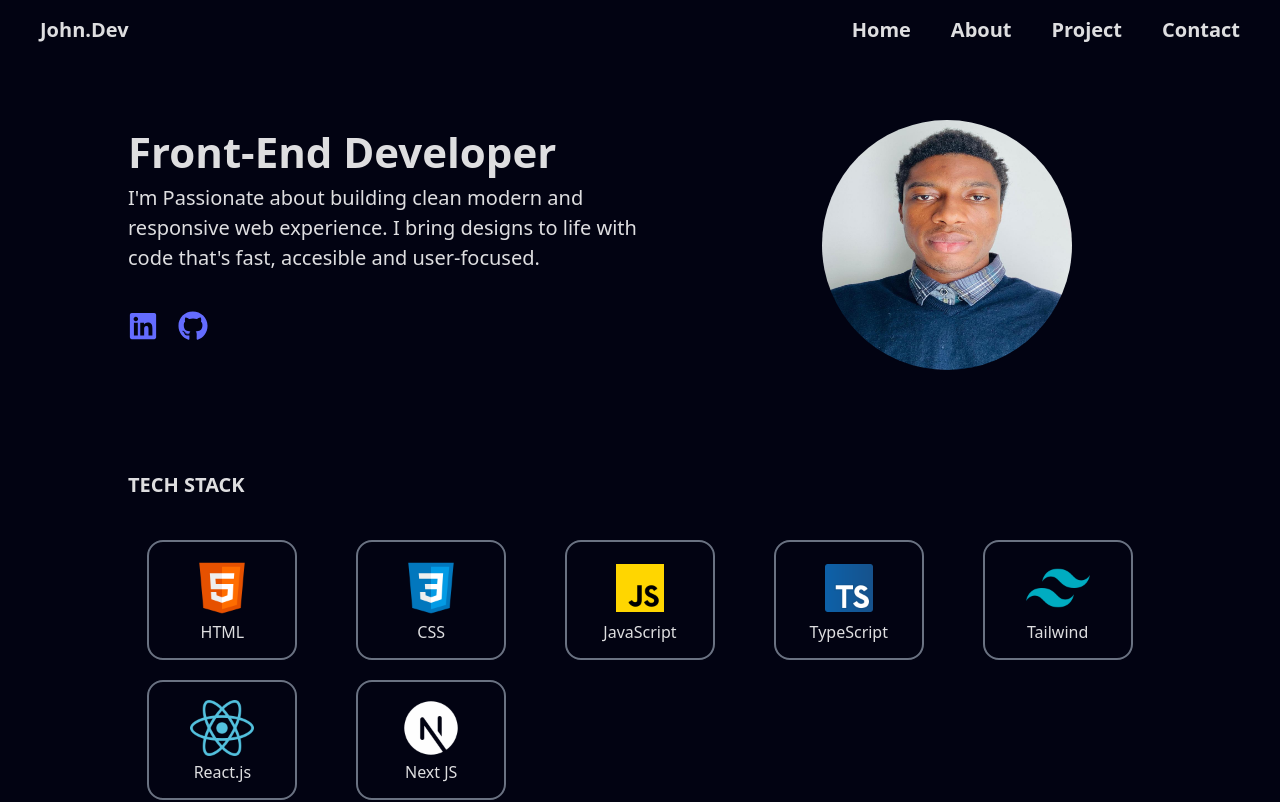
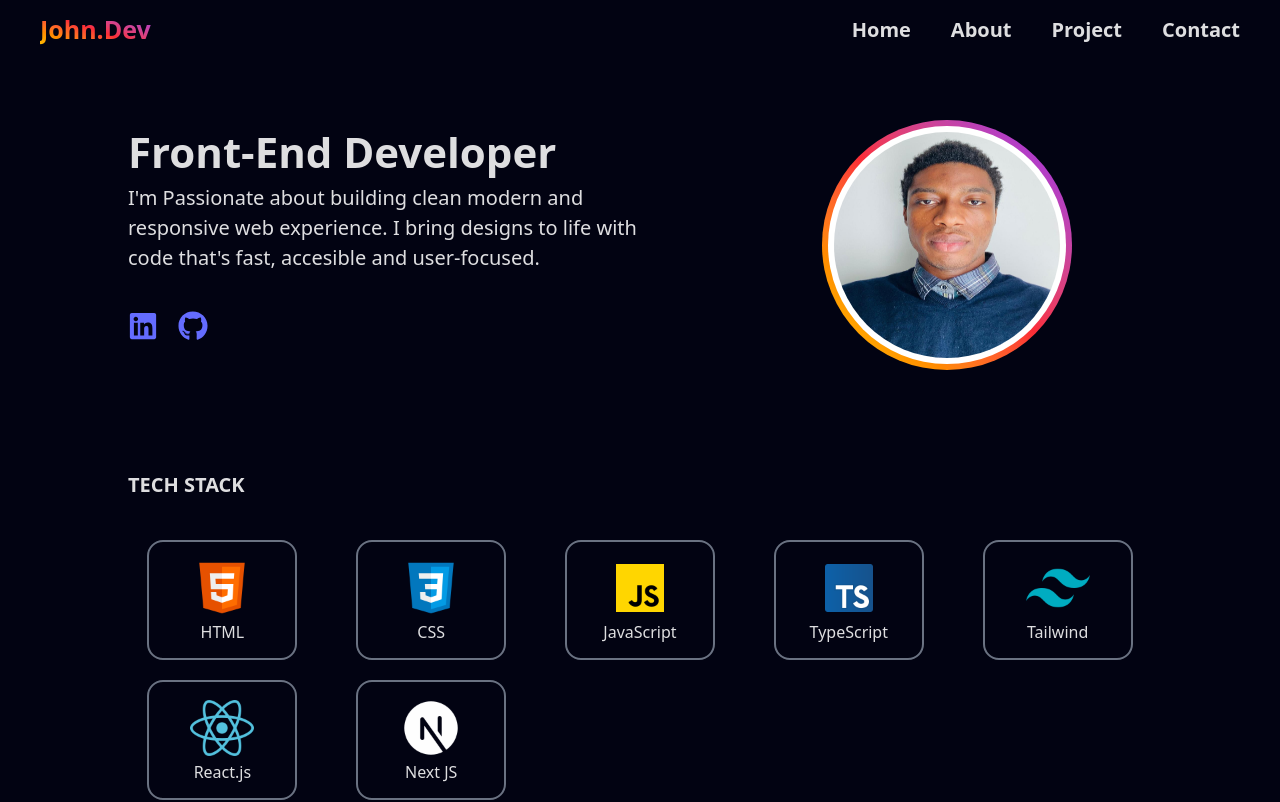
Before and after one commit to Adedejijohn11/Portfolio-vs2, a React (Vite) app: page / in a window 1280 px wide. Shown: the top 802 px of the page. Built offline with nearby package versions, Linux system fonts and the light colour scheme.

Commit message:
update the profile img and log text

```diff
--- a/src/components/home.jsx
+++ b/src/components/home.jsx
@@ -39,12 +39,14 @@ const Home = () => {
           </div>
           {/* Image */}
           <div className="h-full w-full md:w-[40%] flex  justify-center">
-            <div className="h-[200px]  lg:h-[250px] xl:h-[280px] w-[200px] lg:w-[250px] xl:w-[280px] rounded-full flex items-center bg-white text-amber-600 overflow-hidden">
-              <img
-                src="/johnImg.jpg"
-                alt="myImage"
-                className="h-full w-full bg-center "
-              />
+            <div className="h-[200px]  lg:h-[250px] xl:h-[280px] w-[200px] lg:w-[250px] xl:w-[280px] rounded-full flex items-center justify-center bg-gradient-to-tr from-yellow-400 via-red-500 to-purple-600  overflow-hidden">
+              <div className="h-[95%] w-[95%] flex items-center justify-center  bg-white rounded-full">
+                <img
+                  src="/johnImg.jpg"
+                  alt="myImage"
+                  className="h-[95%] w-[95%] rounded-full bg-center "
+                />
+              </div>
             </div>
           </div>
         </div>
--- a/src/components/navbar.jsx
+++ b/src/components/navbar.jsx
@@ -16,8 +16,10 @@ const Navbar = () => {
 
   return (
     <div className=" fixed z-30 h-[60px] w-full flex justify-between items-center bg-background px-5  md:px-10 ">
-      <div className="text-[20px] font-bold">John.Dev</div>
-      <div className=" hidden md:flex gap-10 text-[20px] font-bold scroll">
+      <div className="text-[20px] lg:text-[25px]  font-bold bg-gradient-to-tr from-yellow-400 via-red-500 to-purple-600 bg-clip-text text-transparent">
+        John.Dev
+      </div>
+      <div className=" hidden md:flex gap-10 text-[20px] md:text-[18px] lg:text-[20px] font-bold scroll">
         <li
           className=" cursor-pointer list-none"
           onClick={() => handleScroll("home")}
```
